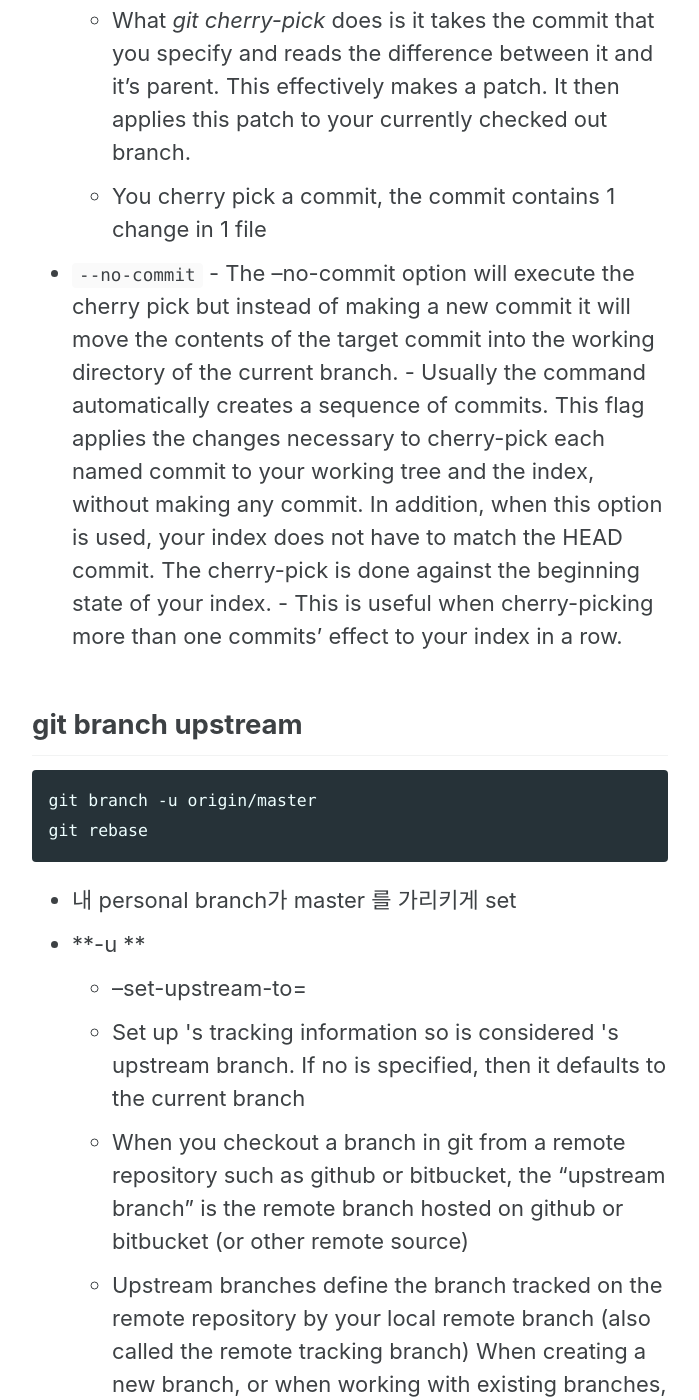
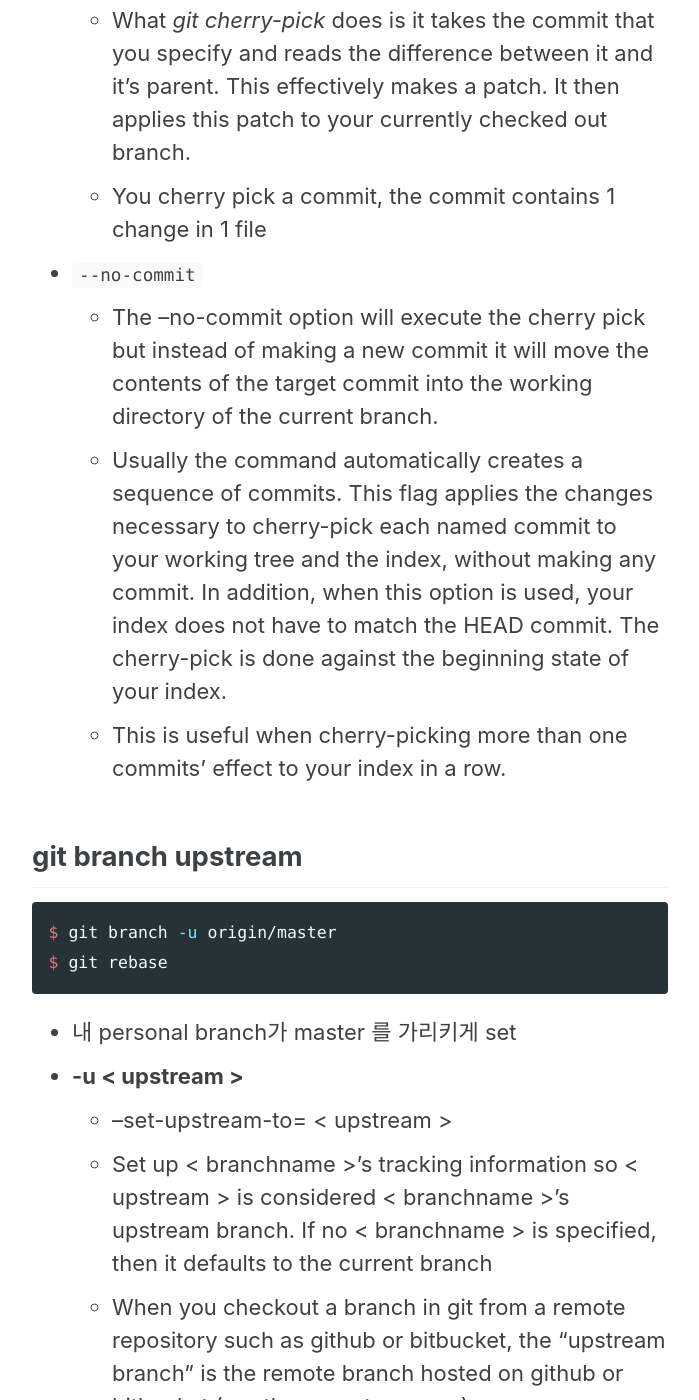
Before and after one commit to sujinsjlee/TIL, a Jekyll site: the page built from _posts/2020-10-19-Git_Rebase.md, in a window 1280 px wide and 1400 px high, scrolled down 603 px. Shown: the whole window, without its empty margins (290-989 px from the left). Built offline with Jekyll 4.4.1, drawn with Linux system fonts in a browser that asks for light colours; cached includes are drawn as plain includes; nearby versions of some CDN libraries; part of the change alters nothing that is shown; some of the changed text lies outside the part shown.

Commit message:
[git] update typo

````diff
--- a/_posts/2020-10-19-Git_Rebase.md
+++ b/_posts/2020-10-19-Git_Rebase.md
@@ -18,18 +18,27 @@ tags:
     - You cherry pick a commit, the commit contains 1 change in 1 file
 
 - `--no-commit`
-        - The --no-commit option will execute the cherry pick but instead of making a new commit it will move the contents of the target commit into the working directory of the current branch.
-        - Usually the command automatically creates a sequence of commits. This flag applies the changes necessary to cherry-pick each named commit to your working tree and the index, without making any commit. In addition, when this option is used, your index does not have to match the HEAD commit. The cherry-pick is done against the beginning state of your index.
-        - This is useful when cherry-picking more than one commits' effect to your index in a row.
+  - The --no-commit option will execute the cherry pick but instead of making a new commit it will move the contents of the target commit into the working directory of the current branch.
+  - Usually the command automatically creates a sequence of commits. This flag applies the changes necessary to cherry-pick each named commit to your working tree and the index, without making any commit. In addition, when this option is used, your index does not have to match the HEAD commit. The cherry-pick is done against the beginning state of your index.
+  - This is useful when cherry-picking more than one commits' effect to your index in a row.
 
 ## git branch upstream
-```
-git branch -u origin/master
-git rebase
+```shell
+$ git branch -u origin/master
+$ git rebase
 ```
 - 내 personal branch가 master 를 가리키게 set
-- **-u <upstream>**
-    - --set-upstream-to=<upstream>
-    - Set up <branchname>'s tracking information so <upstream> is considered <branchname>'s upstream branch. If no <branchname> is specified, then it defaults to the current branch
+- __-u < upstream >__
+    - --set-upstream-to= < upstream >
+    - Set up < branchname >'s tracking information so < upstream > is considered < branchname >'s upstream branch. If no < branchname > is specified, then it defaults to the current branch
     - When you checkout a branch in git from a remote repository such as github or bitbucket, the “upstream branch” is the remote branch hosted on github or bitbucket (or other remote source)
     - Upstream branches define the branch tracked on the remote repository by your local remote branch (also called the remote tracking branch) When creating a new branch, or when working with existing branches, it can be quite useful to know how you can set upstream branches on Git.
+
+
+```shell
+$ git branch --set-upstream < remote-branch >
+```
+
+* sets the default remote branch for the current local branch.
+
+* Any future git pull command (with the current local branch checked-out), will attempt to bring in commits from the < remote-branch > into the current local branch.
````
